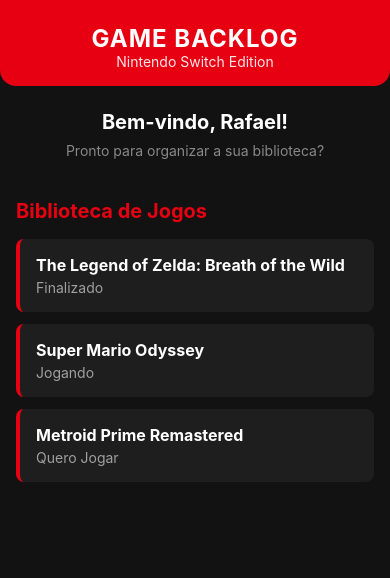
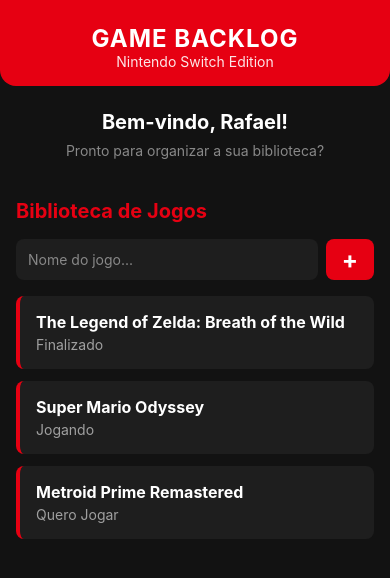
Before and after one commit to RafaelTSa/GameBacklog, a React Native app: screen / in a window 390 px wide. Shown: the top 578 px of the page. Built offline with nearby package versions, Linux system fonts and the light colour scheme.

Commit message:
altera o GameList para inserir a funcionalidade de adicionar jogos

```diff
--- a/src/components/GameList.js
+++ b/src/components/GameList.js
@@ -1,13 +1,28 @@
-import React from 'react';
-import { StyleSheet, Text, View, FlatList } from 'react-native';
-
-const INITIAL_GAMES = [
-  { id: '1', title: 'The Legend of Zelda: Breath of the Wild', status: 'Finalizado' },
-  { id: '2', title: 'Super Mario Odyssey', status: 'Jogando' },
-  { id: '3', title: 'Metroid Prime Remastered', status: 'Quero Jogar' }
-];
+import React, { useState } from 'react';
+import { StyleSheet, Text, View, FlatList, TextInput, TouchableOpacity } from 'react-native';
 
 export default function GameList() {
+  const [games, setGames] = useState([
+    { id: '1', title: 'The Legend of Zelda: Breath of the Wild', status: 'Finalizado' },
+    { id: '2', title: 'Super Mario Odyssey', status: 'Jogando' },
+    { id: '3', title: 'Metroid Prime Remastered', status: 'Quero Jogar' }
+  ]);
+
+  const [newGameTitle, setNewGameTitle] = useState('');
+
+  const handleAddGame = () => {
+    if (newGameTitle.trim() === '') return;
+
+    const newGame = {
+      id: Date.now().toString(),
+      title: newGameTitle,
+      status: 'Quero Jogar'
+    };
+
+    setGames([...games, newGame]);
+    setNewGameTitle('');
+  };
+
   const renderGameItem = ({ item }) => (
     <View style={styles.card}>
       <Text style={styles.gameTitle}>{item.title}</Text>
@@ -18,8 +33,23 @@ export default function GameList() {
   return (
     <View style={styles.container}>
       <Text style={styles.sectionTitle}>Biblioteca de Jogos</Text>
+
+      {/* Formulário para adicionar jogos */}
+      <View style={styles.formContainer}>
+        <TextInput
+          style={styles.input}
+          placeholder="Nome do jogo..."
+          placeholderTextColor="#888888"
+          value={newGameTitle}
+          onChangeText={setNewGameTitle}
+        />
+        <TouchableOpacity style={styles.addButton} onPress={handleAddGame}>
+          <Text style={styles.addButtonText}>+</Text>
+        </TouchableOpacity>
+      </View>
+
       <FlatList
-        data={INITIAL_GAMES}
+        data={games}
         keyExtractor={(item) => item.id}
         renderItem={renderGameItem}
       />
@@ -36,8 +66,33 @@ const styles = StyleSheet.create({
   sectionTitle: {
     fontSize: 20,
     fontWeight: 'bold',
-    color: '#E60012', // Vermelho temático Nintendo Switch
+    color: '#E60012',
     marginBottom: 16,
+  },
+  formContainer: {
+    flexDirection: 'row',
+    marginBottom: 16,
+  },
+  input: {
+    flex: 1,
+    backgroundColor: '#1E1E1E',
+    color: '#FFFFFF',
+    padding: 12,
+    borderRadius: 8,
+    marginRight: 8,
+    fontSize: 14,
+  },
+  addButton: {
+    backgroundColor: '#E60012',
+    justifyContent: 'center',
+    alignItems: 'center',
+    width: 48,
+    borderRadius: 8,
+  },
+  addButtonText: {
+    color: '#FFFFFF',
+    fontSize: 24,
+    fontWeight: 'bold',
   },
   card: {
     backgroundColor: '#1E1E1E',
```
